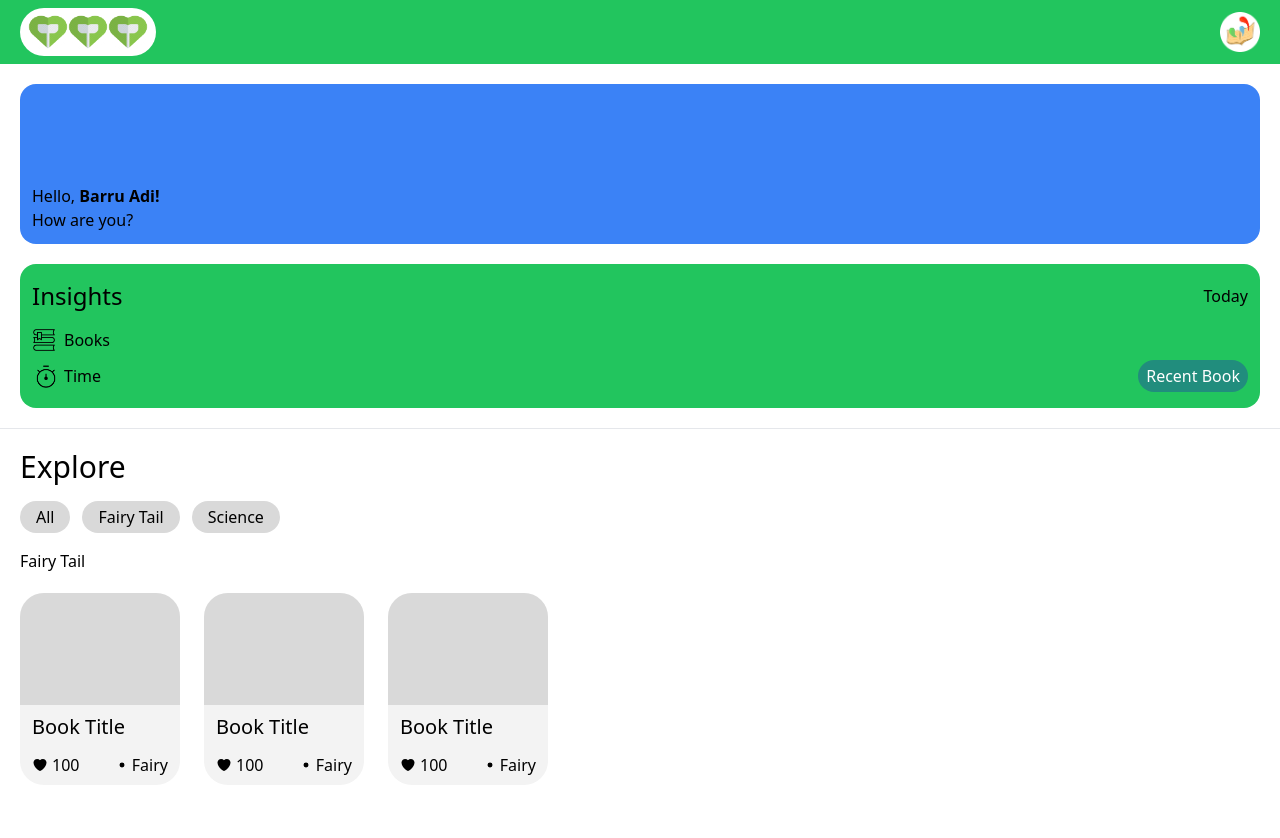
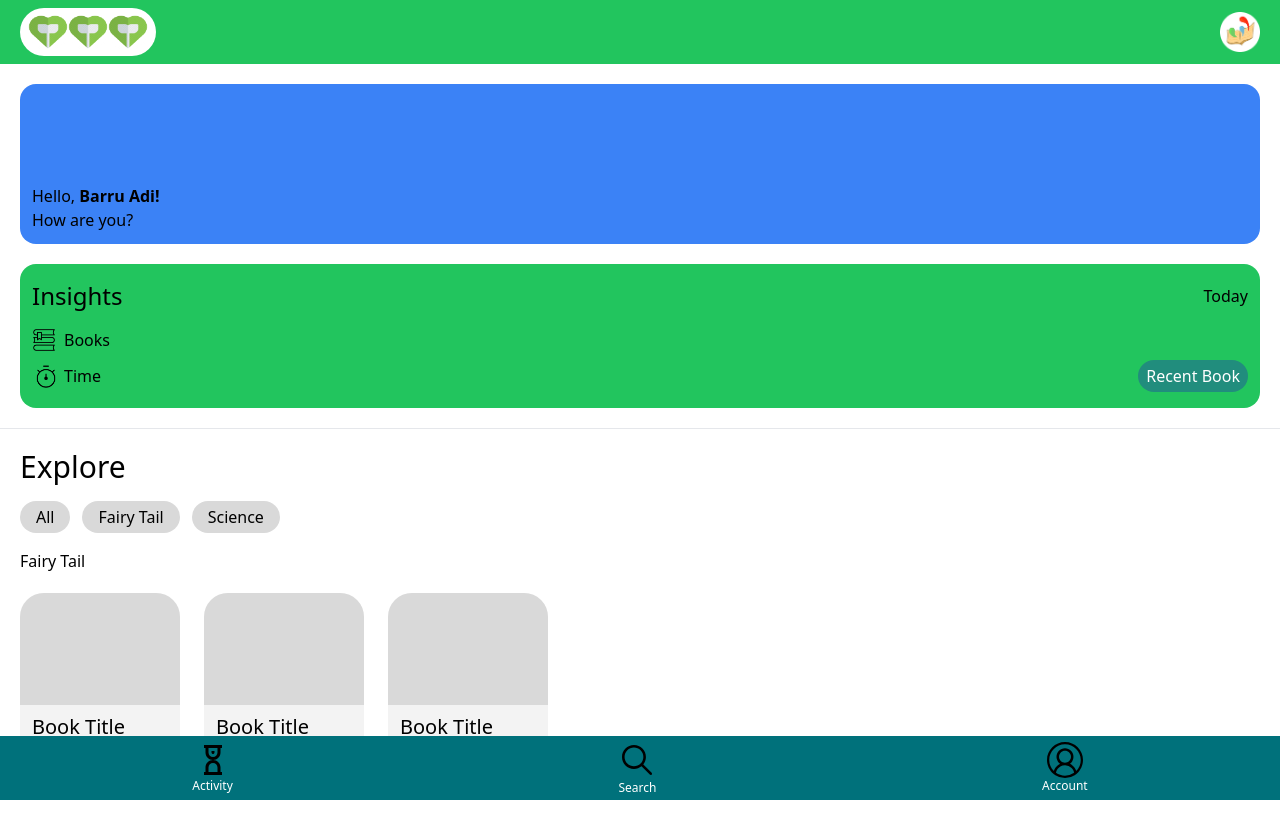
Before and after one commit to andi-frame/Hackatheuunn, a React (Vite) app: page / in a window 1280 px wide. Shown: the top 838 px of the page. Built offline with nearby package versions, Linux system fonts and the light colour scheme.

Commit message:
feat: Done layouting component Menu

```diff
--- a/src/components/Menu.jsx
+++ b/src/components/Menu.jsx
@@ -1,5 +1,25 @@
-function Menu(){
+import { CgSandClock } from "react-icons/cg";
+import { IoIosSearch } from "react-icons/io";
+import { VscAccount } from "react-icons/vsc";
 
+function Menu() {
+  return (
+    <div className="h-16">
+      <div className="bg-[#00717B] w-auto h-16 fixed bottom-0 left-0 right-0 flex justify-around items-center">
+        <div className="flex flex-col items-center justify-center">
+          <CgSandClock className="h-9 w-9" />
+          <span className="text-xs text-white">Activity</span>
+        </div>
+        <div className="flex flex-col items-center justify-center">
+          <IoIosSearch className="h-10 w-10" />
+          <span className="text-xs text-white">Search</span>
+        </div>
+        <div className="flex flex-col items-center justify-center">
+          <VscAccount className="h-9 w-9" />
+          <span className="text-xs text-white">Account</span>
+        </div>
+      </div>
+    </div>
+  );
 }
-
 export default Menu;
```
